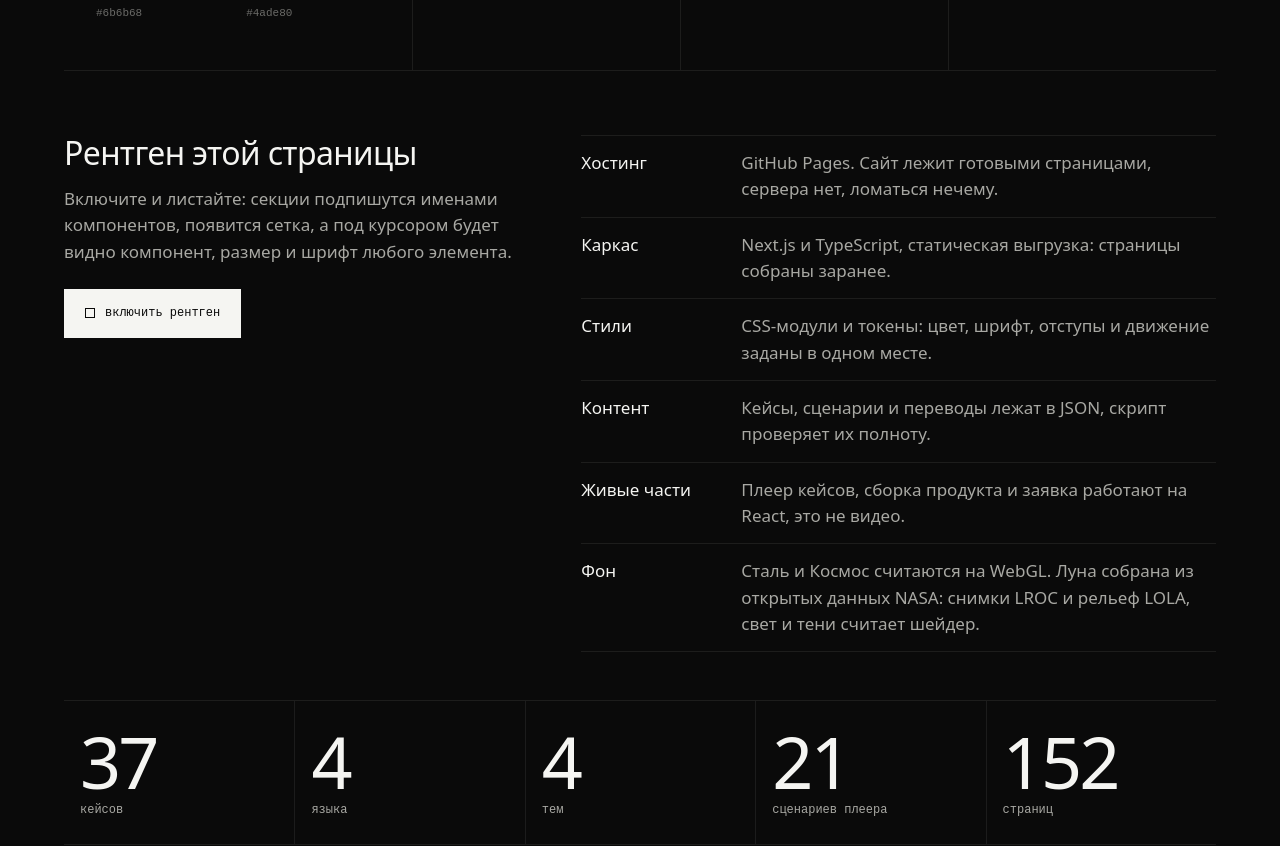
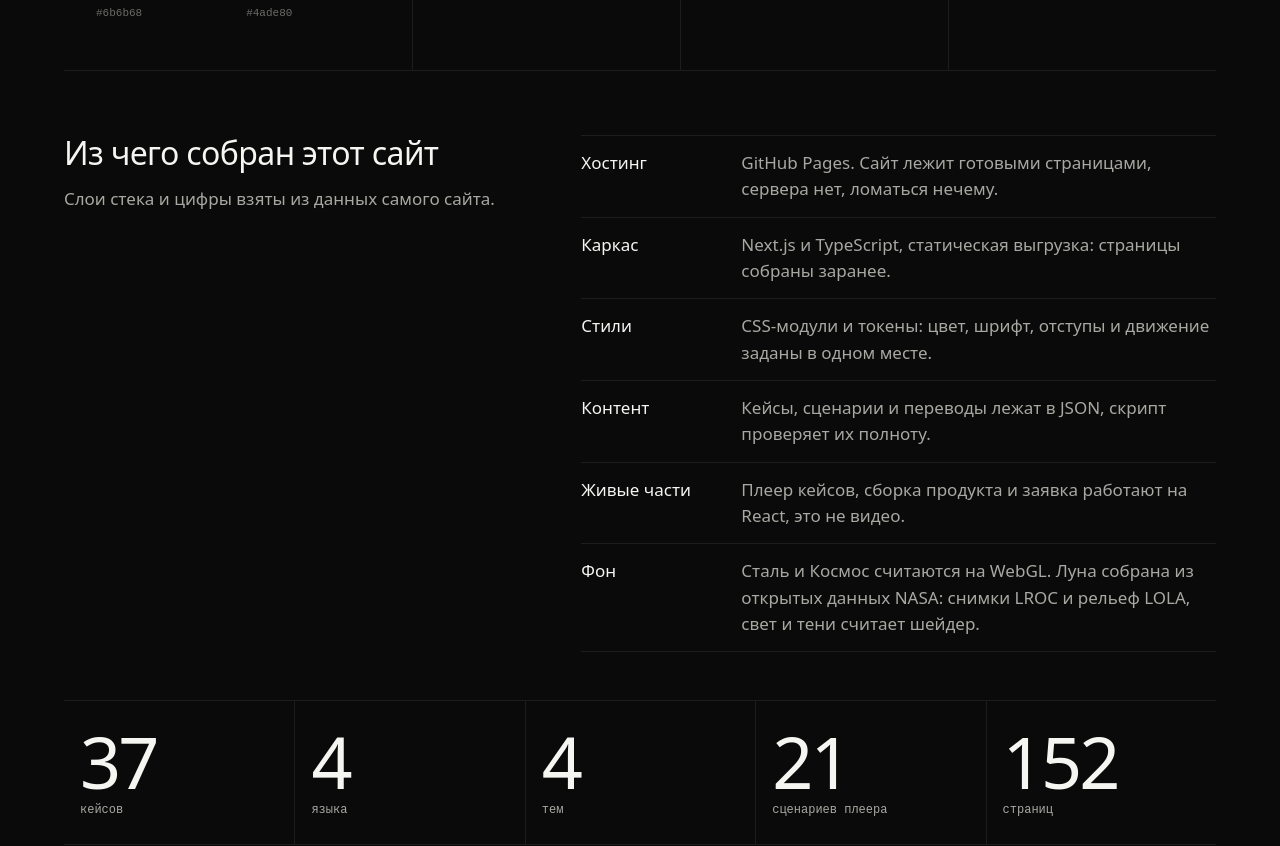
Before and after one commit to lexandro-design/portfolio, a Next.js app: page / in a window 1280 px wide. Shown: the part 5180-6026 px from the top of the page. Built offline with nearby package versions, Linux system fonts and the light colour scheme; a web font is replaced by a local one.

Commit message:
Рентген убран: полосы не совпадали с вёрсткой, блок стека и цифр остался как «Из чего собран этот сайт»

```diff
--- a/src/app/styles.css
+++ b/src/app/styles.css
@@ -4,7 +4,6 @@
 @import './tokens.css';
 @import './theme-steel.css';
 @import './theme-sky.css';
-@import './xray.css';
 
 *,
 *::before,
--- a/src/app/xray.css
+++ /dev/null
@@ -1,45 +0,0 @@
-/* Рентген страницы из блока «Система»: секции подписаны именами компонентов, поверх сетка */
-[data-xray] main section {
-  position: relative;
-  outline: 1px dashed var(--fg-tertiary);
-  outline-offset: -1px;
-}
-
-[data-xray] main section::before {
-  position: absolute;
-  inset-block-start: 0;
-  inset-inline-start: 0;
-  z-index: 5;
-  padding: 3px 8px;
-  font-family: var(--font-mono);
-  font-size: var(--type-mono-sm);
-  background: var(--fg-primary);
-  color: var(--fg-inverse);
-}
-
-[data-xray] main section[aria-labelledby='hero-title']::before { content: '<Hero />'; }
-[data-xray] main #services::before { content: '<Services />'; }
-[data-xray] main #works::before { content: '<Works />'; }
-[data-xray] main #system::before { content: '<System />'; }
-[data-xray] main #process::before { content: '<Process />'; }
-[data-xray] main #about::before { content: '<About />'; }
-[data-xray] main #principles::before { content: '<Principles />'; }
-[data-xray] main #contact::before { content: '<Contact />'; }
-
-[data-xray] body::after {
-  content: '';
-  position: fixed;
-  inset-block: 0;
-  inset-inline: max(var(--bleed), calc((100vw - var(--container)) / 2 + var(--bleed)));
-  z-index: 70;
-  pointer-events: none;
-  --col: calc((100% - 11 * 24px) / 12);
-  background: repeating-linear-gradient(90deg, rgb(128 128 128 / 0.07) 0 var(--col), transparent var(--col) calc(var(--col) + 24px));
-}
-
-@media (max-width: 767px) {
-  [data-xray] body::after {
-    --col: calc((100% - 3 * 16px) / 4);
-    background: repeating-linear-gradient(90deg, rgb(128 128 128 / 0.07) 0 var(--col), transparent var(--col) calc(var(--col) + 16px));
-  }
-}
--- a/src/components/home/HomePage.tsx
+++ b/src/components/home/HomePage.tsx
@@ -35,7 +35,7 @@ export function HomePage({ locale }: { locale: Locale }) {
   // Автоматизации в карточках показывают, как работают, — схема из их же демо
   const flows = Object.fromEntries(items.map((c) => [c.slug, previewOf(c, getShowcase(locale, c.slug), getCast(locale, c.slug))]))
 
-  const n = t.system.xray.numbers
+  const n = t.system.stack.numbers
   const numbers = [
     { v: items.length, l: n.cases },
     { v: LOCALES.length, l: n.langs },
--- a/src/components/home/System/Xray.module.css
+++ b/src/components/home/System/Stack.module.css
@@ -1,4 +1,4 @@
-.xray {
+.stack {
   display: grid;
   grid-template-columns: minmax(0, 5fr) minmax(0, 7fr);
   gap: var(--space-xl) var(--space-2xl);
@@ -22,40 +22,6 @@
 .lead {
   max-inline-size: 30em;
   color: var(--fg-secondary);
-}
-
-.switch {
-  display: inline-flex;
-  align-items: center;
-  gap: 10px;
-  margin-block-start: var(--space-xs);
-  padding: 14px 20px;
-  font-family: var(--font-mono);
-  font-size: var(--type-mono);
-  background: var(--fg-primary);
-  color: var(--fg-inverse);
-  border: 1px solid var(--fg-primary);
-  cursor: pointer;
-}
-
-.switch i {
-  inline-size: 10px;
-  block-size: 10px;
-  border: 1px solid currentColor;
-}
-
-.switch[aria-pressed='true'] {
-  background: none;
-  color: var(--fg-primary);
-}
-
-.switch[aria-pressed='true'] i {
-  background: currentColor;
-}
-
-.switch:focus-visible {
-  outline: 2px solid var(--border-focus);
-  outline-offset: 3px;
 }
 
 .layers {
@@ -108,22 +74,8 @@
   color: var(--fg-secondary);
 }
 
-.tip {
-  position: fixed;
-  inset-block-start: 0;
-  inset-inline-start: 0;
-  z-index: 80;
-  padding: 4px 8px;
-  font-family: var(--font-mono);
-  font-size: var(--type-mono-sm);
-  white-space: nowrap;
-  pointer-events: none;
-  background: var(--fg-primary);
-  color: var(--fg-inverse);
-}
-
 @media (max-width: 1023px) {
-  .xray {
+  .stack {
     grid-template-columns: minmax(0, 1fr);
   }
 
--- /dev/null
+++ b/src/components/home/System/Stack.tsx
@@ -0,0 +1,35 @@
+import type { Dict } from '@/i18n/dict'
+import { Reveal } from '@/components/ui/Reveal'
+import styles from './Stack.module.css'
+
+type Props = { t: Dict['system']['stack']; numbers: { v: number; l: string }[] }
+
+/** Из чего собран сайт: слои стека и цифры из данных сайта */
+export function Stack({ t, numbers }: Props) {
+  return (
+    <Reveal className={styles.stack}>
+      <div className={styles.head}>
+        <h3 className={styles.title}>{t.title}</h3>
+        <p className={styles.lead}>{t.lead}</p>
+      </div>
+
+      <ol className={styles.layers}>
+        {t.layers.map((l) => (
+          <li key={l.title}>
+            <b>{l.title}</b>
+            <span>{l.text}</span>
+          </li>
+        ))}
+      </ol>
+
+      <ul className={styles.numbers}>
+        {numbers.map((n) => (
+          <li key={n.l}>
+            <b>{n.v}</b>
+            <span>{n.l}</span>
+          </li>
+        ))}
+      </ul>
+    </Reveal>
+  )
+}
--- a/src/components/home/System/System.tsx
+++ b/src/components/home/System/System.tsx
@@ -7,7 +7,7 @@ import { ThemeSwitch } from '@/components/layout/ThemeSwitch'
 import { THEME_EVENT } from '@/components/layout/ThemeSwitch/ThemeSwitch'
 import { features } from '@/content/site'
 import { Sandbox } from './Sandbox'
-import { Xray } from './Xray'
+import { Stack } from './Stack'
 import styles from './System.module.css'
 
 const SWATCHES = [
@@ -158,7 +158,7 @@ export function System({ t, themes, numbers }: Props) {
         </Reveal>
       </div>
 
-      <Xray t={t.xray} numbers={numbers} />
+      <Stack t={t.stack} numbers={numbers} />
 
       {features.sandbox && <Sandbox t={t.sandbox} themeLabels={themes.labels} copied={t.copied} />}
     </>
--- a/src/components/home/System/Xray.tsx
+++ /dev/null
@@ -1,85 +0,0 @@
-'use client'
-
-import { useEffect, useRef, useState } from 'react'
-import type { Dict } from '@/i18n/dict'
-import { Reveal } from '@/components/ui/Reveal'
-import styles from './Xray.module.css'
-
-type Props = { t: Dict['system']['xray']; numbers: { v: number; l: string }[] }
-
-/** Имя компонента и части берём из класса CSS-модуля: Hero-module__хеш__title */
-function nameOf(el: Element | null) {
-  for (let node = el; node && node !== document.body; node = node.parentElement) {
-    const found = String(node.getAttribute('class') ?? '').match(/([A-Za-z]+)-module__[\w-]+?__(\w+)/)
-    if (found) return { name: found[1], part: found[2], node }
-  }
-  return null
-}
-
-/**
- * Рентген страницы: кнопка показывает, из чего собран сайт. Секции подписаны
- * именами компонентов, поверх лежит сетка, под курсором видно компонент,
- * размер и шрифт любого элемента. Ниже слои стека и цифры из данных сайта
- */
-export function Xray({ t, numbers }: Props) {
-  const [on, setOn] = useState(false)
-  const tip = useRef<HTMLDivElement>(null)
-
-  useEffect(() => {
-    if (!on) return
-    const root = document.documentElement
-    root.dataset.xray = 'on'
-    const box = tip.current
-    const move = (event: PointerEvent) => {
-      if (!box || event.pointerType === 'touch') return
-      const hit = nameOf(event.target as Element)
-      box.hidden = !hit
-      if (!hit) return
-      const rect = hit.node.getBoundingClientRect()
-      const css = getComputedStyle(hit.node)
-      box.textContent = `<${hit.name}> ${hit.part}, ${Math.round(rect.width)}×${Math.round(rect.height)}, ${parseFloat(css.fontSize)}px`
-      const x = Math.min(event.clientX + 14, innerWidth - box.offsetWidth - 8)
-      const y = Math.min(event.clientY + 18, innerHeight - box.offsetHeight - 8)
-      box.style.transform = `translate(${x}px, ${y}px)`
-    }
-    addEventListener('pointermove', move, { passive: true })
-    return () => {
-      delete root.dataset.xray
-      removeEventListener('pointermove', move)
-      if (box) box.hidden = true
-    }
-  }, [on])
-
-  return (
-    <Reveal className={styles.xray}>
-      <div className={styles.head}>
-        <h3 className={styles.title}>{t.title}</h3>
-        <p className={styles.lead}>{t.lead}</p>
-        <button type="button" className={styles.switch} aria-pressed={on} onClick={() => setOn(!on)}>
-          <i aria-hidden="true" />
-          {on ? t.off : t.on}
-        </button>
-      </div>
-
-      <ol className={styles.layers}>
-        {t.layers.map((l) => (
-          <li key={l.title}>
-            <b>{l.title}</b>
-            <span>{l.text}</span>
-          </li>
-        ))}
-      </ol>
-
-      <ul className={styles.numbers}>
-        {numbers.map((n) => (
-          <li key={n.l}>
-            <b>{n.v}</b>
-            <span>{n.l}</span>
-          </li>
-        ))}
-      </ul>
-
-      <div ref={tip} className={styles.tip} hidden aria-hidden="true" />
-    </Reveal>
-  )
-}
--- a/src/content/data/dict/en.json
+++ b/src/content/data/dict/en.json
@@ -244,11 +244,9 @@
         "footer": "demo interface from the sandbox"
       }
     },
-    "xray": {
-      "title": "X-ray of this page",
-      "lead": "Turn it on and scroll: sections get their component names, a grid appears, and the cursor shows the component, size and font of any element.",
-      "on": "turn on x-ray",
-      "off": "turn off x-ray",
+    "stack": {
+      "title": "What this site is built from",
+      "lead": "The stack layers and numbers come from the site's own data.",
       "layers": [
         {
           "title": "Hosting",
--- a/src/content/data/dict/ja.json
+++ b/src/content/data/dict/ja.json
@@ -243,11 +243,9 @@
         "footer": "サンドボックスのデモ画面"
       }
     },
-    "xray": {
-      "title": "このページのレントゲン",
-      "lead": "オンにしてスクロールすると、セクションにコンポーネント名が付き、グリッドが現れ、カーソルの下の要素のコンポーネント、サイズ、フォントが見えます。",
-      "on": "レントゲンをオン",
-      "off": "レントゲンをオフ",
+    "stack": {
+      "title": "このサイトの構成",
+      "lead": "技術の層と数字は、サイト自身のデータから取っています。",
       "layers": [
         {
           "title": "ホスティング",
--- a/src/content/data/dict/ru.json
+++ b/src/content/data/dict/ru.json
@@ -244,11 +244,9 @@
         "footer": "демо-интерфейс из песочницы"
       }
     },
-    "xray": {
-      "title": "Рентген этой страницы",
-      "lead": "Включите и листайте: секции подпишутся именами компонентов, появится сетка, а под курсором будет видно компонент, размер и шрифт любого элемента.",
-      "on": "включить рентген",
-      "off": "выключить рентген",
+    "stack": {
+      "title": "Из чего собран этот сайт",
+      "lead": "Слои стека и цифры взяты из данных самого сайта.",
       "layers": [
         {
           "title": "Хостинг",
--- a/src/content/data/dict/zh.json
+++ b/src/content/data/dict/zh.json
@@ -243,11 +243,9 @@
         "footer": "沙盒中的演示界面"
       }
     },
-    "xray": {
-      "title": "这个页面的透视",
-      "lead": "打开后滚动页面：各部分会标出组件名，出现网格，光标下能看到任意元素的组件、尺寸和字号。",
-      "on": "打开透视",
-      "off": "关闭透视",
+    "stack": {
+      "title": "这个网站的构成",
+      "lead": "技术层和数字都来自网站自身的数据。",
       "layers": [
         {
           "title": "托管",
--- a/src/i18n/dict/types.ts
+++ b/src/i18n/dict/types.ts
@@ -95,11 +95,9 @@ export type Dict = {
   }
 
   system: {
-    xray: {
+    stack: {
       title: string
       lead: string
-      on: string
-      off: string
       layers: { title: string; text: string }[]
       numbers: { cases: string; langs: string; themes: string; casts: string; pages: string }
     }
```
